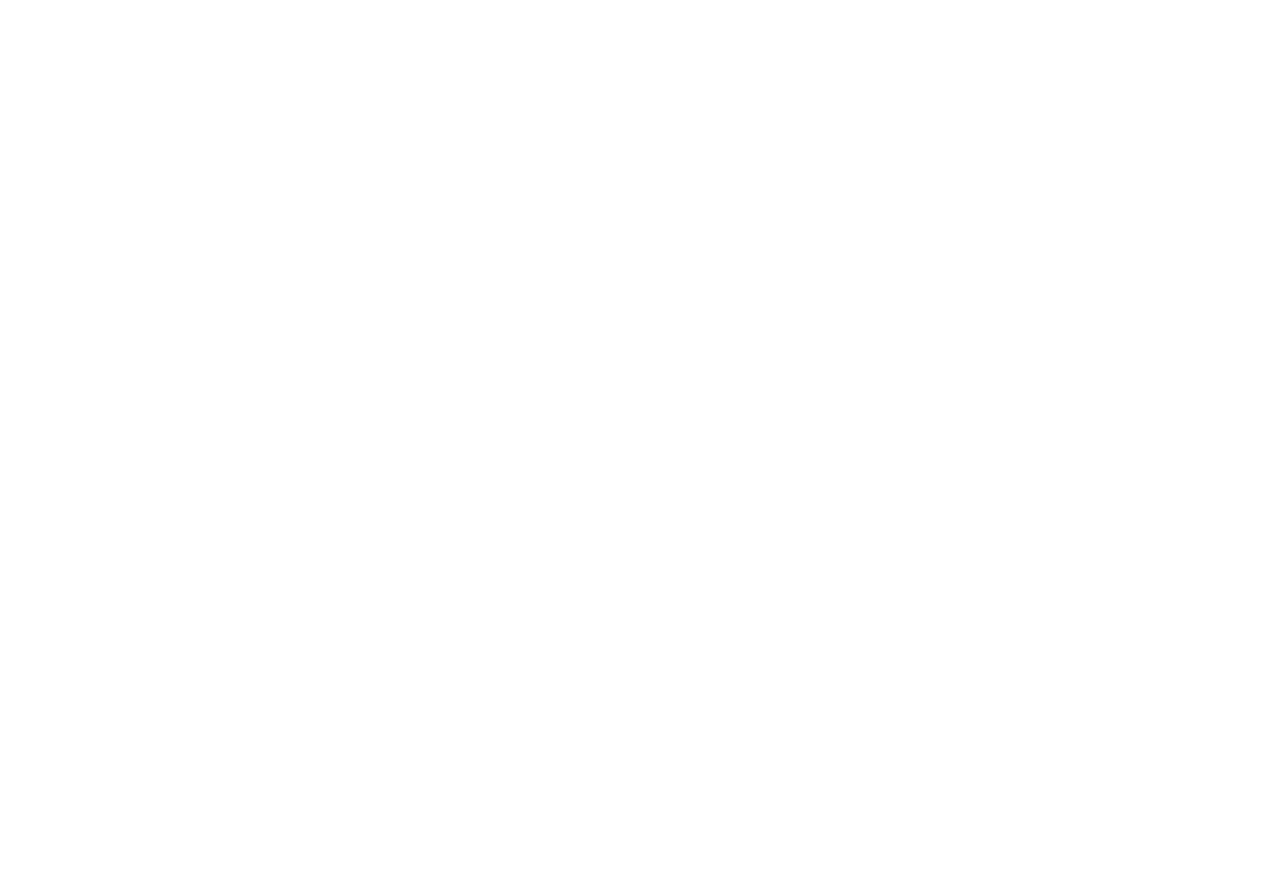
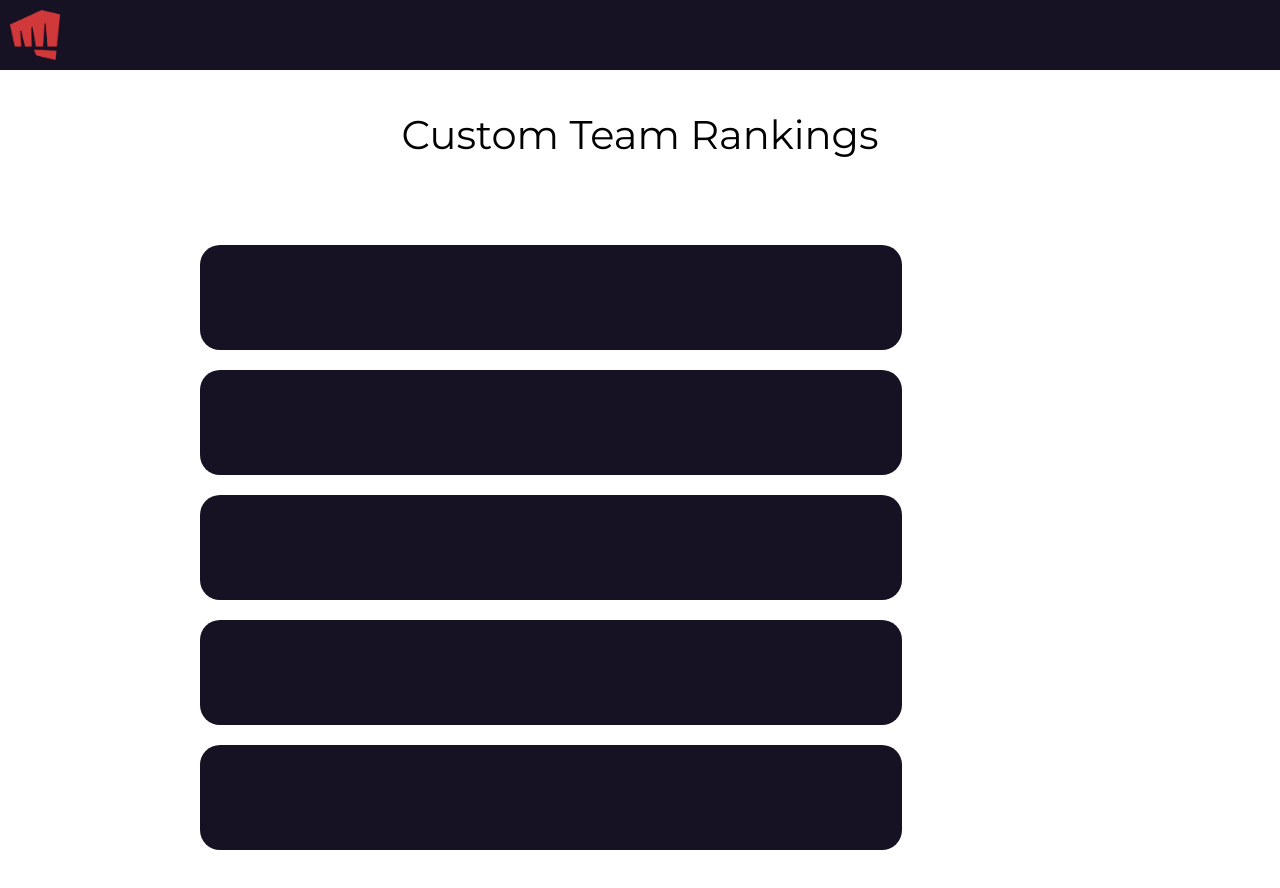
Before and after one commit to michaelt16/riot-hackathon-frontEnd, a React (Create React App) app: page /customRanks in a window 1280 px wide. Before the commit this address had no page. Before the commit the page ends 800 px from the top, so only its background shows below. Built offline with nearby package versions, Linux system fonts and the light colour scheme.

Commit message:
finished second page and navigation

```diff
--- a/src/pages/Home.tsx
+++ b/src/pages/Home.tsx
@@ -1,28 +1,42 @@
 import React from "react"
 import Navbar from "../components/Navbar"
-import "../pages/Home.css"
+import "../pages/css/Home.css"
 import leaguesLogo from "../assets/leaguesLogo.png"
 import worldLogo from "../assets/worldsLogo.png"
+import takeoverLogo from "../assets/takeoverLogo.png"
+import { useNavigate } from "react-router-dom"
 export default function Home(): JSX.Element {
+   const navigate = useNavigate()
+    const tournamentRankingsClick=()=>{
+      navigate("/tournamentRanks")
+    }
+    const globalRankingsClick=()=>{
+      navigate("/globalRanks")
+    }
+    const customRankingsClick=()=>{
+      navigate("/customRanks")
+    }
     return(
         <div>
             <Navbar/>
+            <div className="homeContainer">
              <div className="titleContainer">
-                <h1 className="titleText">SELECT A FEATURE</h1>
+                <h1 className="titleText">Select a Feature</h1>
              </div>
              <div className="featureContainer">
-                <div className="selection">
+                <div className="selection" onClick={tournamentRankingsClick}>
                    <img className="leaguesImage" src = {leaguesLogo}/>
-
+                   <h3 className="featureText">Tournament Rankings</h3>
                 </div>
-                <div className="selection">
-                <img className="worldsImage" src = {worldLogo}/>
-
+                <div className="selection" onClick={globalRankingsClick}>
+                   <img className="worldsImage" src = {worldLogo}/>
+                   <h3 className="featureText">Global Rankings</h3>
                 </div>
-                <div className="selection">
-
-
+                <div className="selection" onClick={customRankingsClick}>
+                  <img className="takeoverImage" src = {takeoverLogo}/>
+                  <h3 className="featureText">Custom Rankings</h3>
                 </div>
+             </div>
              </div>
         </div>
     )
--- a/src/pages/TitlePage.tsx
+++ b/src/pages/TitlePage.tsx
@@ -1,7 +1,7 @@
 import React from "react";
 import Navbar from "../components/Navbar";
 import video from "../assets/lolesports_trailer.mp4"
-import "./TitlePage.css"
+import "./css/TitlePage.css"
 import { Link, useNavigate } from "react-router-dom";
 export default function TitlePage(): JSX.Element {
     const navigate = useNavigate();
--- /dev/null
+++ b/src/pages/css/CustomRankings.css
@@ -0,0 +1,27 @@
+.titleContainer{
+    display: flex;
+    justify-content: center;
+    align-items: center;
+    padding-top: 45px;
+
+}
+
+.titleText{
+    font-family: "Montserrat";
+    font-size: 40px;
+}
+
+.teamFolderContainer{
+    margin:40px;
+    margin-top: 90px;
+
+
+}
+.teamFolder{
+    background-color: #161123;
+    height:105px;
+    width: 702px;
+    border-radius: 20px;
+    margin-bottom: 20px;
+    margin-left: 160px;
+}
--- a/src/pages/Home.css
+++ b/src/pages/css/Home.css
@@ -1,11 +1,13 @@
 .homeContainer{
     background-color:#D9D9D9 ;
+    height:92.3vh;
+
 }
 .titleContainer{
     display: flex;
     justify-content: center;
     align-items: center;
-    margin-top: 45px;
+    padding-top: 45px;
 
 }
 
@@ -21,8 +23,6 @@
     margin-top: 140px;
 }
 
-
-
 .selection{
     width: 565px;
     height: 360px;
@@ -34,13 +34,18 @@
     cursor: pointer;
 }
 
-.leaguesImage{
+.leaguesImage, .worldsImage, .takeoverImage{
     width:565px;
     height:240px;
     border-radius: 20px;
 }
-.worldsImage{
-    width:565px;
-    height:240px;
-    border-radius: 20px;
+
+.featureText{
+    color: #fff;
+    font-family: "Montserrat";
+    display: flex;
+    align-items: center;
+    justify-content: center;
+    margin-top: 20px;
+    font-size: 20px;
 }
--- /dev/null
+++ b/src/pages/features/CustomRankings.tsx
@@ -0,0 +1,37 @@
+import React from "react";
+import Navbar from "../../components/Navbar";
+import "../css/CustomRankings.css"
+export default function CustomRankings(){
+    return(
+        <div>
+            <Navbar/>
+            <div className="titleContainer">
+                <h1 className="titleText">Custom Team Rankings</h1>
+             </div>
+
+             <div className ="teamFolderContainer">
+                <div className="teamFolder">
+
+                </div>
+
+                <div className="teamFolder">
+
+                </div>
+                <div className="teamFolder">
+
+                </div>
+                <div className="teamFolder">
+
+                </div>
+                <div className="teamFolder">
+
+                </div>
+
+
+
+
+             </div>
+        </div>
+
+    )
+}
--- /dev/null
+++ b/src/pages/features/GlobalRankings.tsx
@@ -0,0 +1,11 @@
+import React from "react";
+import Navbar from "../../components/Navbar";
+
+export default function GlobalRankings(){
+    return(
+        <div>
+             <Navbar/>
+
+        </div>
+    )
+}
--- /dev/null
+++ b/src/pages/features/TournamentRankings.tsx
@@ -0,0 +1,10 @@
+import React from "react";
+import Navbar from "../../components/Navbar";
+
+export default function TournamentRankings(){
+    return(
+        <div>
+             <Navbar/>
+        </div>
+    )
+}
--- a/src/router/AppRouter.tsx
+++ b/src/router/AppRouter.tsx
@@ -2,12 +2,18 @@ import React from "react";
 import { BrowserRouter, Routes, Route } from "react-router-dom";
 import TitlePage from "../pages/TitlePage";
 import Home from "../pages/Home"
+import CustomRankings from "../pages/features/CustomRankings";
+import GlobalRankings from "../pages/features/GlobalRankings";
+import TournamentRankings from "../pages/features/TournamentRankings";
 export default function AppRouter(){
     return(
         <BrowserRouter>
         <Routes>
             <Route path="/" element={<TitlePage />} />
             <Route path="/home" element={<Home />} />
+            <Route path="/tournamentRanks" element={<TournamentRankings />} />
+            <Route path="/globalRanks" element={<GlobalRankings />} />
+            <Route path="/customRanks" element={<CustomRankings />} />
         </Routes>
       </BrowserRouter>
     )
```
Also changed, not shown: src/assets/takeoverLogo.png (added), src/pages/css/TitlePage.css (renamed from src/pages/TitlePage.css).
